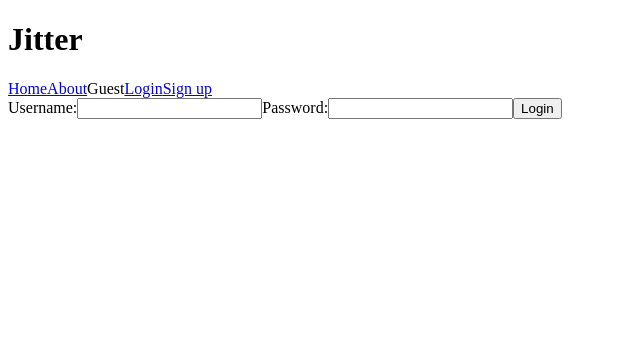
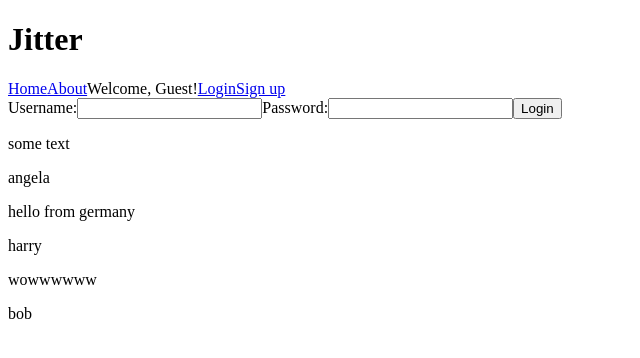
Before and after one commit to angieloux/jitter, a React (Create React App) app: page / in a window 1280 px wide. Shown: the top 358 px of the page, without its empty margins (0-640 px from the left). Built offline with nearby package versions, Linux system fonts and the light colour scheme.

Commit message:
Create logout functionality, sample message data

```diff
--- a/src/components/App.js
+++ b/src/components/App.js
@@ -1,23 +1,32 @@
-import React, {useState} from 'react'
+import React, {useEffect, useState} from 'react'
 import Navigation from './Navigation';
 import LoginForm from './LoginForm';
 import MessageForm from './MessageForm';
 import Messages from './Messages';
+import initialMessageList from '../data/message-list.json'
 
 function App() {
   const [loggedInUser, setLoggedInUser] = useState("")
+  const [messageList, setMessageList] = useState([])
 
   const activateUser = (username) => {
     setLoggedInUser(username)
   }
 
+  // load the list in componentDidMount (not constructor)
+  useEffect(() => {
+    setMessageList(initialMessageList)
+  },[])
+
   return (
     <>
     <h1>Jitter</h1>
-    <Navigation loggedInUser={loggedInUser}/>
-    <LoginForm activateUser={activateUser}/>
+    <Navigation loggedInUser={loggedInUser} activateUser={activateUser}/>
+
+    {/* when user is NOT logged in, render the login form */}
+    {!loggedInUser && <LoginForm activateUser={activateUser}/>}
     <MessageForm/>
-    <Messages/>
+    <Messages messageList={messageList}/>
     </>
   )
 }
--- a/src/components/Messages.js
+++ b/src/components/Messages.js
@@ -1,8 +1,14 @@
 // import Message from "./Message";
 
-const Messages = () => {
+const Messages = ({messageList}) => {
     return (
         <>
+        {messageList.map(message =>
+            <>
+                <p>{message.text}</p>
+                <p>{message.user}</p>
+            </>
+        )}
         </>
     )
 }
--- a/src/components/Navigation.js
+++ b/src/components/Navigation.js
@@ -1,5 +1,9 @@
 
-const Navigation = ({loggedInUser}) => {
+const Navigation = ({loggedInUser, activateUser}) => {
+    const logout = (e) => {
+        e.preventDefault();
+        activateUser("")
+    }
     return (
         <nav>
             <a href="/">Home</a>
@@ -7,11 +11,11 @@ const Navigation = ({loggedInUser}) => {
 
             {loggedInUser ?
                 <>
-                    {loggedInUser}
-                    <a href="/">Log out</a>
+                    Welcome, {loggedInUser}!
+                    <a href="/" onClick={logout}>Log out</a>
                 </> :
                 <>
-                    Guest
+                    Welcome, Guest!
                     <a href="/">Login</a>
                     <a href="/">Sign up</a>
                 </>
--- /dev/null
+++ b/src/data/message-list.json
@@ -0,0 +1,5 @@
+[
+    {"text": "some text", "user": "angela"},
+    {"text": "hello from germany", "user": "harry"},
+    {"text": "wowwwwww", "user": "bob"}
+]
```
